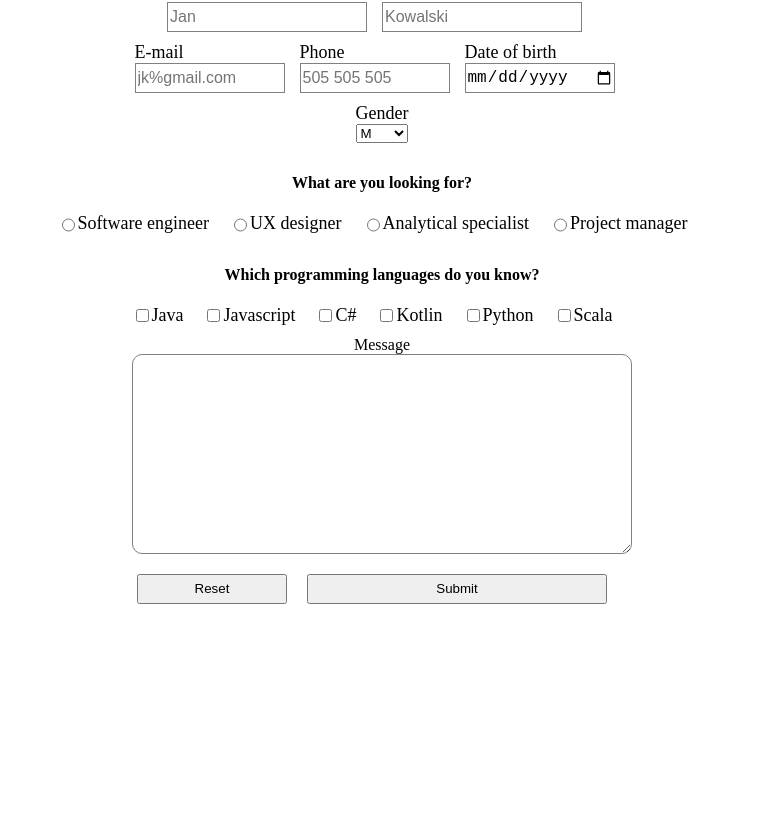
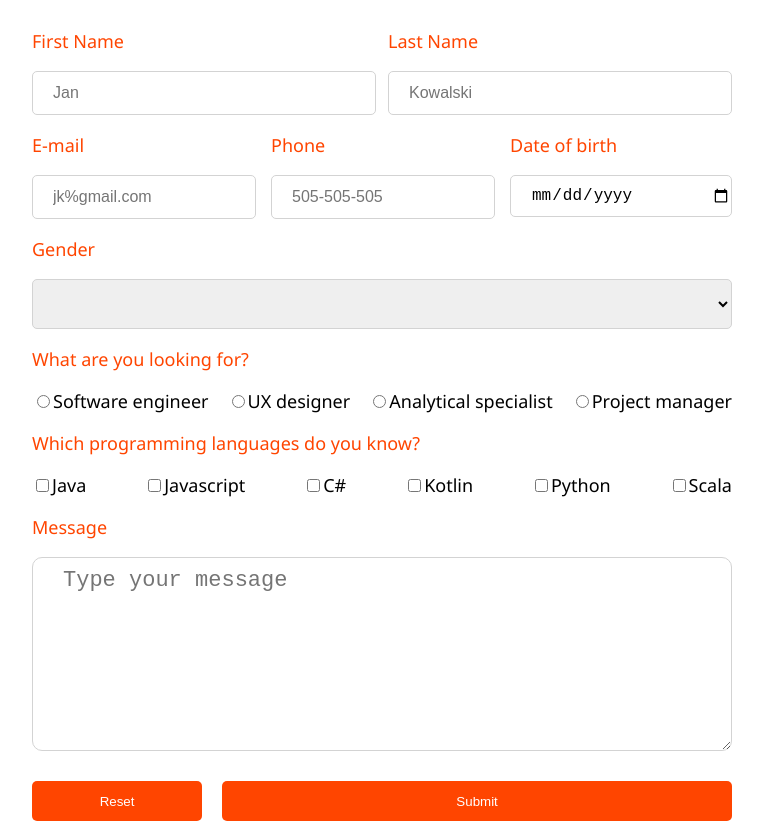
Before and after one commit to Yukinevv/TNAF-Zajecia2-HTML-CSS, a plain HTML site: page zad2-formularz/index.html in a window 1280 px wide. Shown: the part 94-923 px from the top of the page, without its empty margins (258-1021 px from the left). Before the commit the page ends 800 px from the top, so only its background shows below. Drawn offline with Linux system fonts and the light colour scheme.

Commit message:
zad2-formularz2

```diff
--- a/zad1-hamburger/style.css
+++ b/zad1-hamburger/style.css
@@ -1,109 +1,106 @@
-* {
-    /*box-sizing: border-box;
-    margin: 0;
-    padding: 0;*/
+#container {
+    display: flex;
+    flex-direction: column;
+    justify-content: center;
+    align-items: center;
+    height: 90vh;
 }
 
-#pojemnik {
-    margin-left: 25%;
-    margin-right: 25%;
-}
-
-#naglowek {
+header {
+    width: 350px;
+    height: 40px;
+    background-color: red;
     color: white;
-    background-color: red;
     text-align: center;
-    font-size: 25px;
+    font-size: 28px;
     font-weight: bold;
-    padding: 5px;
+    padding-top: 10px;
     margin-bottom: 30px;
 }
 
-#pojemnik-hamburger {
+main#hamburger {
     display: flex;
-    justify-content: center;
     flex-direction: column;
     align-items: center;
 }
 
-#bulka {
+#bun-top {
     width: 500px;
-    height: 55px;
-    background-color: bisque;
+    height: 100px;
+    background-color: #DEB887;
     border-radius: 100px 100px 30px 30px;
-    border-bottom: 10px solid burlywood;
+    border-bottom: 10px solid #D3A15F;
 }
 
-.ser {
-    width: 600px;
+.cheese {
+    width: 550px;
     height: 20px;
-    background-color: yellow;
-    border-bottom: 5px solid gold;
+    background-color: #FFD700;
+    border-bottom: 5px solid #DAA520;
 }
 
-#pomidor {
-    width: 300px;
+#tomato {
+    width: 350px;
     height: 30px;
-    background-color: red;
-    border-bottom: 5px solid brown;
+    background-color: #FF0000;
+    border-bottom: 5px solid #DC143C;
 }
 
-.mieso {
-    width: 500px;
+.meat {
+    width: 450px;
     height: 30px;
-    background-color: chocolate;
+    background-color: #CC6633;
     border-radius: 30px;
-    border-bottom: 5px solid brown;
+    border-bottom: 5px solid #993300;
 }
 
-#cebula-pojemnik {
+#onion {
     display: flex;
-    justify-content: center;
-    justify-content: space-evenly;
-    width: 400px;
-    height: 50px;
-    background-color: blueviolet;
+    justify-content: space-between;
+    width: 320px;
+    height: 35px;
+    background-color: #800080;
 }
 
-.cebula {
-    width: 50px;
-    height: 50px;
+.onion-round {
+    width: 35px;
+    height: 35px;
     border-radius: 50%;
     background-color: #DDA0DD;
 }
 
-#pojemnik-mieso {
+#meat-round-container {
     display: flex;
     justify-content: center;
 }
 
-.mieso-kula {
+.meat-round {
     width: 90px;
     height: 90px;
-    background-color: brown;
+    background-color: #A52A2A;
     border-radius: 50%;
 }
 
-#ogorek {
-    width: 450px;
-    height: 30px;
-    background-color: lightgreen;
-    border-bottom: 20px solid green;
+#cucumber {
+    width: 310px;
+    height: 35px;
+    background-color: #90EE90;
+    border-bottom: 20px solid #008000;
     border-radius: 0 0 100px 100px;
 }
 
-#bulka-dol {
+#bun-bottom {
     width: 500px;
-    height: 55px;
-    background-color: bisque;
-    border-top: 10px solid burlywood;
+    height: 40px;
+    background-color: #DEB887;
+    border-top: 10px solid #D3A15F;
     border-radius: 30px 30px 100px 100px;
 }
 
-#talerz {
-    width: 800px;
+#plate {
+    width: 750px;
     height: 20px;
-    background-color: silver;
-    border-top: 10px solid slategray;
+    background-color: #C0C0C0;
+    border-top: 10px solid #A2A2A2;
     border-radius: 0 0 30px 30px;
 }
--- a/zad2-formularz/index.html
+++ b/zad2-formularz/index.html
@@ -5,98 +5,88 @@
     <meta charset="UTF-8">
     <meta http-equiv="X-UA-Compatible" content="IE=edge">
     <meta name="viewport" content="width=device-width, initial-scale=1.0">
-    <title>Document</title>
+    <title>Formularz-zad2</title>
 
     <link rel="stylesheet" href="style.css">
 </head>
 
 <body>
 
-    <form id="container">
+    <form action="" method="post" id="container">
 
-        <h2>Employment Form</h2>
+        <header>
+            <h1>Employment Form</h1>
+        </header>
 
         <section class="form-row">
-            <label>
-                First Name
-                <input type="text" class="textbox1" placeholder="Jan">
-            </label>
-            <label>
-                Last Name
-                <input type="text" class="textbox1" placeholder="Kowalski">
-            </label>
+            <div class="form-col">
+                <p>First Name</p>
+                <input type="text" class="textbox textbox1" placeholder="Jan" required>
+            </div>
+            <div class="form-col">
+                <p>Last Name</p>
+                <input type="text" class="textbox textbox1" placeholder="Kowalski" required>
+            </div>
         </section>
 
         <section class="form-row">
-            <label>
-                E-mail
-                <input type="email" class="textbox2" placeholder="jk%gmail.com">
-            </label>
-            <label>
-                Phone
-                <input type="number" class="textbox2" placeholder="505 505 505">
-            </label>
-            <label>
-                Date of birth
-                <input type="date" class="textbox2">
-            </label>
+            <div class="form-col">
+                <p>E-mail</p>
+                <input type="email" class="textbox textbox2" placeholder="jk%gmail.com" required>
+            </div>
+            <div class="form-col">
+                <p>Phone</p>
+                <input type="tel" class="textbox textbox2" placeholder="505-505-505"
+                    pattern="[0-9]{3}-[0-9]{3}-[0-9]{3}" minlength="9" maxlength="14" required>
+            </div>
+            <div class="form-col">
+                <p>Date of birth</p>
+                <input type="date" id="date" class="textbox textbox2" required>
+            </div>
         </section>
 
-        <label>
-            Gender
+        <div class="form-col">
+            <p>Gender</p>
             <select>
-                <option>M</option>
-                <option>K</option>
+                <option value="" selected disabled hidden></option>
+                <option value="M">M</option>
+                <option value="K">K</option>
             </select>
-        </label>
+        </div>
 
-        <h4>What are you looking for?</h4>
-        <section class="form-row">
-            <label class="box">
-                <input type="radio">Software engineer</input>
-            </label>
-            <label class="box">
-                <input type="radio">UX designer</input>
-            </label>
-            <label class="box">
-                <input type="radio">Analytical specialist</input>
-            </label>
-            <label class="box">
-                <input type="radio">Project manager</input>
-            </label>
+        <p>What are you looking for?</p>
+        <section class="form-row-wrap">
+            <label class="form-wrap"><input type="radio" name="job">Software engineer</input></label>
+            <label class="form-wrap"><input type="radio" name="job">UX designer</input></label>
+            <label class="form-wrap"><input type="radio" name="job">Analytical specialist</input></label>
+            <label class="form-wrap"><input type="radio" name="job">Project manager</input></label>
         </section>
 
-        <h4>Which programming languages do you know?</h4>
-        <section class="form-row">
-            <label class="box">
-                <input type="checkbox">Java</input>
-            </label>
-            <label class="box">
-                <input type="checkbox">Javascript</input>
-            </label>
-            <label class="box">
-                <input type="checkbox">C#</input>
-            </label>
-            <label class="box">
-                <input type="checkbox">Kotlin</input>
-            </label>
-            <label class="box">
-                <input type="checkbox">Python</input>
-            </label>
-            <label class="box">
-                <input type="checkbox">Scala</input>
-            </label>
+        <p>Which programming languages do you know?</p>
+        <section class="form-row-wrap">
+            <label class="form-wrap"><input type="checkbox">Java</input></label>
+            <label class="form-wrap"><input type="checkbox">Javascript</input></label>
+            <label class="form-wrap"><input type="checkbox">C#</input></label>
+            <label class="form-wrap"><input type="checkbox">Kotlin</input></label>
+            <label class="form-wrap"><input type="checkbox">Python</input></label>
+            <label class="form-wrap"><input type="checkbox">Scala</input></label>
         </section>
 
-        Message
-        <textarea></textarea>
+        <div class="form-col">
+            <p>Message</p>
+            <textarea placeholder="Type your message"></textarea>
+        </div>
 
-        <section class="form-row">
-            <button class="button-reset">Reset</button>
-            <button type="submit" class="button-submit">Submit</button>
+        <section class="buttons-container">
+            <button type="reset" class="button-reset">Reset</button>
+            <button type="submit">Submit</button>
         </section>
 
     </form>
+
+    <script>
+        document.getElementById('date').max = new Date(new Date().getTime() - new Date().getTimezoneOffset() * 60000).toISOString().split("T")[0];
+    </script>
 </body>
 
 </html>
--- a/zad2-formularz/style.css
+++ b/zad2-formularz/style.css
@@ -1,66 +1,110 @@
-* {
+#container {
     box-sizing: border-box;
+    display: flex;
+    flex-direction: column;
+    width: 700px;
+    margin-left: auto;
+    margin-right: auto;
+    font-size: 18px;
+    font-family: 'Segoe UI', Tahoma, Geneva, Verdana, sans-serif;
 }
 
-#container {
-    display: flex;
-    flex-direction: column;
-    justify-content: center;
-    align-items: center;
+h1, p {
+    color: orangered;
 }
 
 .form-row {
     display: flex;
     flex-direction: row;
+    justify-content: space-between;
 }
 
-label {
+.form-row-wrap {
+    display: flex;
+    flex-direction: row;
+    justify-content: space-between;
+    flex-wrap: wrap;
+}
+
+.form-col {
     display: flex;
     flex-direction: column;
-    font-size: 18px;
-    margin-bottom: 10px;
 }
 
-label.box {
+.textbox {
+    height: 40px;
+    border: 1px solid lightgray;
+    border-radius: 5px;
+    padding-left: 20px;
+    font-size: 16px;
+}
+
+.textbox1 {
+    width: 320px;
+}
+
+.textbox2 {
+    width: 200px;
+}
+
+.textbox:hover, select:hover,
+textarea:hover {
+    border-color: orangered;
+}
+
+select {
+    height: 50px;
+    border: 1px solid lightgray;
+    border-radius: 5px;
+}
+
+textarea {
+    height: 180px;
+    border: 1px solid lightgray;
+    border-radius: 10px;
+    margin-bottom: 30px;
+    padding-left: 30px;
+    padding-top: 10px;
+    font-size: 22px;
+}
+
+textarea:focus {
+    outline: 1px solid orangered;
+}
+
+.buttons-container {
     display: flex;
     flex-direction: row;
+}
+
+button {
+    width: 75%;
+    height: 40px;
+    background-color: orangered;
+    color: white;
+    border: none;
+    border-radius: 5px;
+}
+
+.button-reset {
+    width: 25%;
     margin-right: 20px;
 }
 
-.textbox1 {
-    width: 200px;
-    height: 30px;
-    border: 1px solid gray;
-    font-size: 16px;
-    margin-right: 15px;
+@media (max-width: 850px) {
+    #container, .textbox1, .textbox2 {
+        width: auto;
     }
 
-.textbox2 {
-    width: 150px;
-    height: 30px;
-    border: 1px solid gray;
-    font-size: 16px;
-    margin-right: 15px;
+    .form-row {
+        flex-direction: column;
     }
 
-textarea {
-    margin-bottom: 20px;
-    width: 500px;
-    height: 200px;
-    border-radius: 10px;
-    border: 1px solid gray;
+    .form-row-wrap {
+        justify-content: flex-start;
     }
 
-button {
-    margin-right: 20px;
+    .form-wrap {
+        flex-basis: 50%;
     }
-
-button.button-reset {
-    width: 150px;
-    height: 30px;
 }
-
-button.button-submit {
-    width: 300px;
-    height: 30px;
-}
```
Also changed, not shown: zad1-hamburger/index.html (+28 -32 lines). Lines whose indentation alone changed are shown as unchanged.
